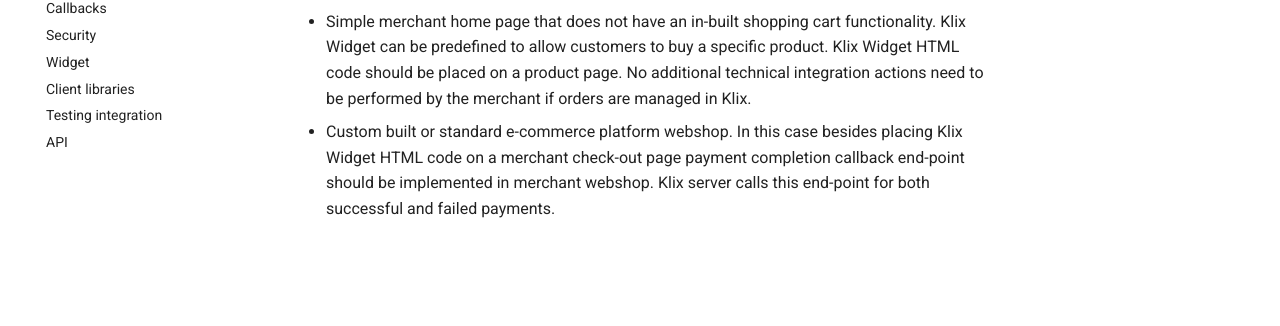
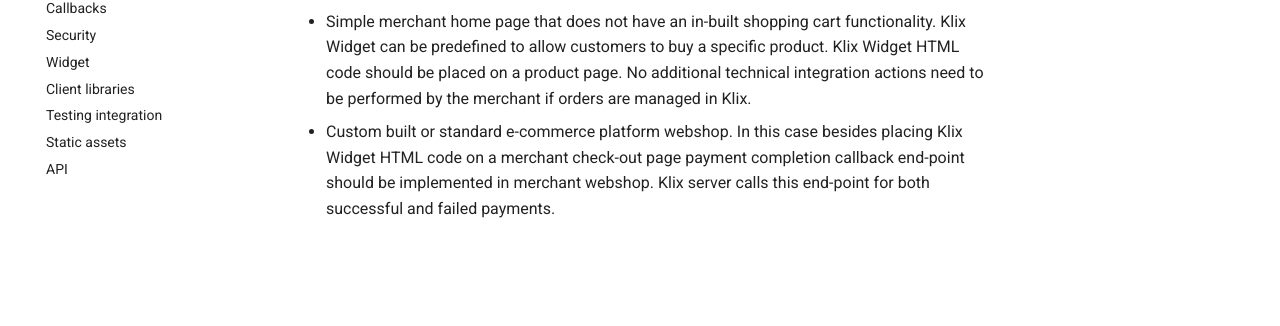
Before and after one commit to klix-app/klix-developer-documentation-website, an MkDocs documentation site: the page built from docs/index.md, in a window 1280 px wide. Shown: the part 315-641 px from the top of the page. Built offline with MkDocs 1.6.1 and Material for MkDocs 9.7.7, drawn with Linux system fonts in a browser that asks for light colours; a script that is not in the unit is left out; comment, search, counter and statistics services are not loaded.

Commit message:
Add static assets page (logos & button designs included)

```diff
--- a/mkdocs.yml
+++ b/mkdocs.yml
@@ -43,6 +43,7 @@
   - Widget: widget.md
   - Client libraries: client-libraries.md
   - Testing integration: testing-integration.md
+  - Static assets: static-assets.md
   - API: api.md
 
 # Social
```
Also changed, not shown: docs/stylesheets/klix.css (line endings or trailing spaces).
